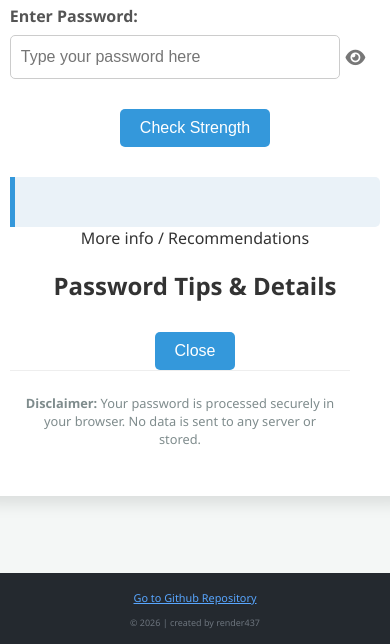
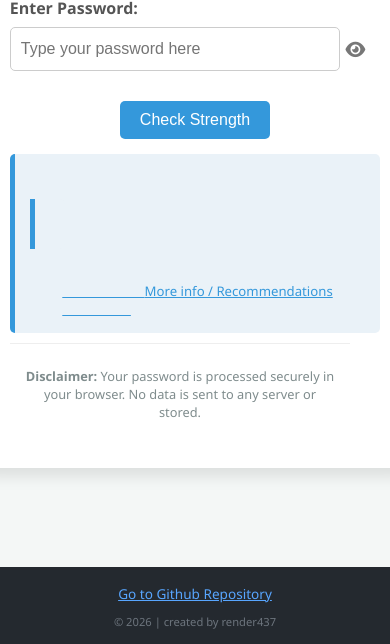
Before and after one commit to render437/password-strength-tester, a plain HTML site: page index.html in a window 390 px wide. Shown: the part 200-844 px from the top of the page. Drawn offline with Linux system fonts and the light colour scheme.

Commit message:
Update style.css

```diff
--- a/style.css
+++ b/style.css
@@ -1,9 +1,11 @@
+/* ... (previous CSS for body, container, h1, input-group, etc.) ... */
+
 body {
     font-family: 'Segoe UI', Tahoma, Geneva, Verdana, sans-serif;
     background-color: #f4f7f6; /* Light background for the main page */
     display: flex;
     flex-direction: column;
-    justify-content: space-between; /* Distribute space: main content and footer */
+    justify-content: space-between;
     align-items: center;
     min-height: 100vh;
     margin: 0;
@@ -16,7 +18,9 @@
     justify-content: center;
     align-items: center;
     width: 100%;
-    flex-grow: 1; /* Allows this wrapper to take available space */
+    flex-grow: 1;
+    padding-top: 60px; /* Added padding to prevent content from being hidden by footer/header */
+    padding-bottom: 30px; /* Space above footer */
 }
 
 .container {
@@ -27,7 +31,6 @@
     text-align: center;
     width: 90%;
     max-width: 500px;
-    /* margin-bottom: 30px; Removed as footer handles spacing */
     flex-shrink: 0;
 }
 
@@ -142,7 +145,7 @@
     color: #7f8c8d;
     padding: 10px;
     border-top: 1px solid #eee;
-    width: 100%; /* Match container width */
+    width: 100%;
     box-sizing: border-box;
     margin-top: 0;
 }
@@ -163,54 +166,151 @@
     100% { transform: rotate(360deg); }
 }
 
-/* Footer Styling - Refined for GitHub-like appearance */
+/* NEW: Styles for the results container and boxes */
+.results-container {
+    display: flex; /* Arrange boxes side-by-side */
+    width: 100%;
+    max-width: 500px; /* Match container max-width */
+    margin-top: 30px;
+    transition: transform 0.5s ease-in-out; /* For sliding effect */
+    box-sizing: border-box;
+}
+
+.results-box {
+    padding: 15px;
+    background-color: #eaf2f8;
+    border-left: 5px solid #3498db;
+    text-align: left;
+    font-size: 1.1em;
+    min-height: 100px; /* Increased min-height to accommodate more content */
+    display: flex;
+    flex-direction: column;
+    align-items: flex-start;
+    justify-content: center;
+    border-radius: 0 5px 5px 0;
+    color: #34495e;
+    box-sizing: border-box;
+    white-space: pre-wrap;
+    position: relative; /* For positioning trigger/close button */
+}
+
+.primary {
+    flex: 1; /* Takes available space */
+    border-top-right-radius: 0; /* Remove border radius for connection */
+    border-bottom-right-radius: 0;
+    margin-right: 5px; /* Small gap between boxes */
+}
+
+.extended {
+    flex: 1; /* Takes available space */
+    border-top-left-radius: 0; /* Remove border radius for connection */
+    border-bottom-left-radius: 0;
+    background-color: #f0f8ff; /* Slightly different background for distinction */
+    border-left-color: #2ecc71; /* Green border for advice */
+    flex-direction: column; /* Ensure content stacks */
+}
+
+.hidden {
+    display: none;
+}
+
+.details-trigger {
+    font-size: 0.8em;
+    color: #3498db;
+    cursor: pointer;
+    text-decoration: underline;
+    margin-top: 15px;
+    transition: color 0.2s ease;
+    align-self: center; /* Center the trigger */
+}
+
+.details-trigger:hover {
+    color: #2980b9;
+}
+
+.extended h2 {
+    font-size: 1.2em;
+    margin-top: 0;
+    color: #2c3e50;
+    margin-bottom: 15px;
+}
+
+#detailsContent ul {
+    padding-left: 20px;
+    margin-top: 0;
+    font-size: 0.9em;
+    line-height: 1.6;
+}
+
+#detailsContent li {
+    margin-bottom: 8px;
+}
+
+.close-details-button {
+    background-color: #e74c3c; /* Red close button */
+    color: white;
+    border: none;
+    padding: 8px 15px;
+    font-size: 0.8em;
+    border-radius: 5px;
+    cursor: pointer;
+    transition: background-color 0.3s ease;
+    margin-top: 20px;
+    align-self: center; /* Center the button */
+}
+
+.close-details-button:hover {
+    background-color: #c0392b;
+}
+
+
+/* Footer Styling */
 .site-footer {
     width: 100%;
-    padding: 15px 0; /* Reduced padding slightly */
-    background-color: #24292f; /* Dark background */
-    color: #c9d1d9; /* Light text */
-    font-size: 0.8em; /* Base footer font size */
+    padding: 15px 0;
+    background-color: #24292f;
+    color: #c9d1d9;
+    text-align: center;
     box-sizing: border-box;
-    /* margin-top: auto; Removed as body handles spacing */
 }
 
 .footer-content {
     display: flex;
-    flex-direction: column; /* Stack items vertically */
+    flex-direction: column;
     align-items: center;
-    max-width: 980px; /* Standard max width */
-    margin: 0 auto; /* Center the content */
-    padding: 0 15px; /* Horizontal padding */
+    max-width: 980px;
+    margin: 0 auto;
+    padding: 0 15px;
 }
 
 .footer-links {
-    margin-bottom: 10px; /* Space below the link group */
+    margin-bottom: 10px;
 }
 
 .repo-link-button {
-    color: #58a6ff; /* GitHub link blue */
+    color: #58a6ff;
     text-decoration: underline;
     transition: color 0.2s ease, text-decoration 0.2s ease;
     font-weight: 500;
-    font-size: 0.9em; /* Slightly larger link text */
+    font-size: 0.9em;
 }
 
 .repo-link-button:hover {
-    color: #79c0ff; /* Lighter blue on hover */
-    text-decoration: none; /* Remove underline on hover */
+    color: #79c0ff;
+    text-decoration: none;
 }
 
 .copyright-text {
     margin: 0;
-    color: #8b949e; /* Greyish text for copyright */
-    opacity: 0.7; /* Reduced opacity */
-    font-size: 0.75em; /* Smaller font size for copyright */
+    color: #8b949e;
+    opacity: 0.7;
+    font-size: 0.75em;
 }
 
 /* Responsive adjustments */
 @media (max-width: 768px) {
     .content-wrapper {
-        padding-top: 20px; /* Add some space at the top for smaller screens */
+        padding-top: 20px;
     }
     .container {
         width: 95%;
@@ -236,6 +336,33 @@
         width: calc(100% - 40px);
     }
 
+    .results-container {
+        flex-direction: column; /* Stack boxes on smaller screens */
+        margin-top: 15px;
+        align-items: center;
+    }
+
+    .results-box {
+        width: 100%; /* Full width when stacked */
+        max-width: 500px; /* Match container max-width */
+        margin-bottom: 10px; /* Space between stacked boxes */
+        border-radius: 5px !important; /* Apply radius to stacked boxes */
+        min-height: unset; /* Let content define height */
+        padding: 15px; /* Ensure padding is consistent */
+    }
+
+    .primary {
+        margin-right: 0; /* No margin when stacked */
+    }
+
+    .extended {
+        margin-bottom: 10px; /* Space between boxes */
+    }
+
+    .details-trigger, .close-details-button {
+        font-size: 0.75em; /* Smaller buttons on small screens */
+    }
+
     .footer-content {
         max-width: 90%;
     }
@@ -243,6 +370,6 @@
         font-size: 0.85em;
     }
     .copyright-text {
-        font-size: 0.7em; /* Further reduce copyright size on small screens */
+        font-size: 0.7em;
     }
 }
```
